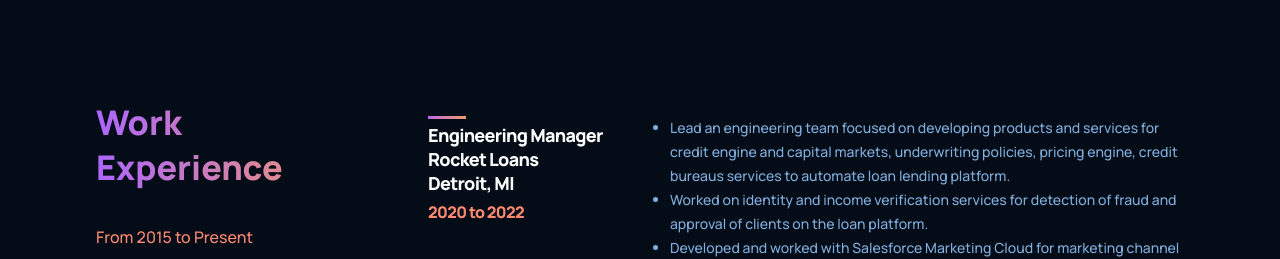
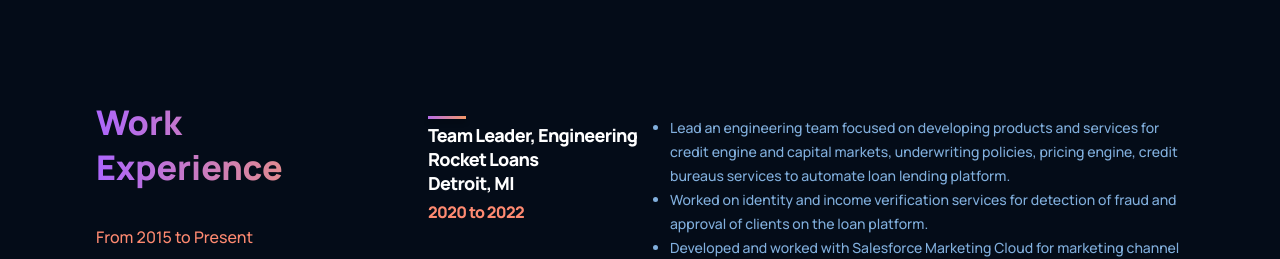
Before and after one commit to daglipinank/portfolio, a React (Create React App) app: page / in a window 1280 px wide. Shown: the part 1420-1679 px from the top of the page. Built offline with nearby package versions, Linux system fonts and the light colour scheme.

Commit message:
rename title

```diff
--- a/src/containers/resume/Resume.jsx
+++ b/src/containers/resume/Resume.jsx
@@ -4,7 +4,7 @@
 
 const featuresData = [
   {
-    title: `Engineering Manager
+    title: `Team Leader, Engineering
     Rocket Loans
     Detroit, MI`,
     subtitle: '2020 to 2022',
```
Also changed, not shown: 1 other file (tests, documents, lock files or other folders).
